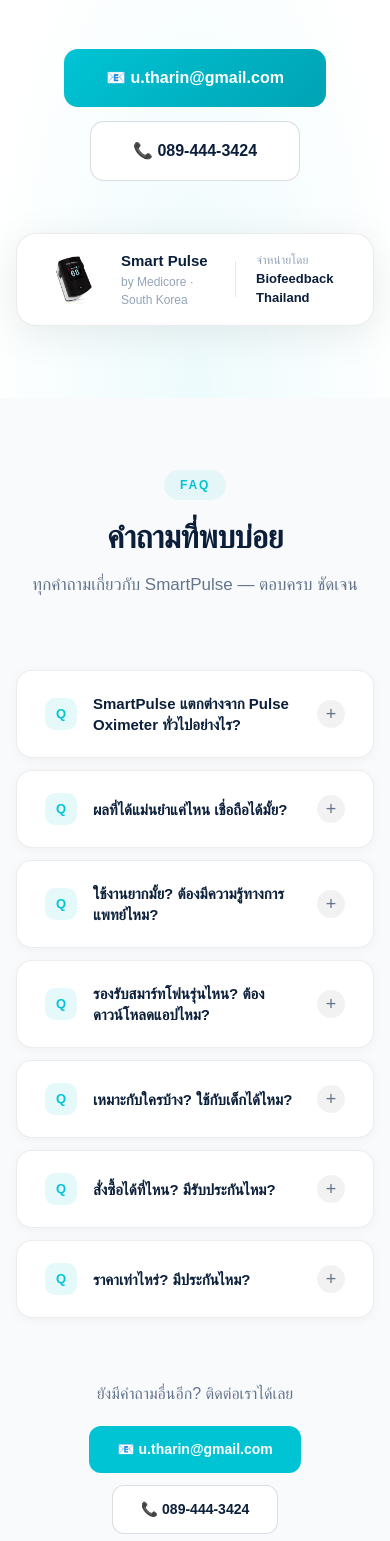
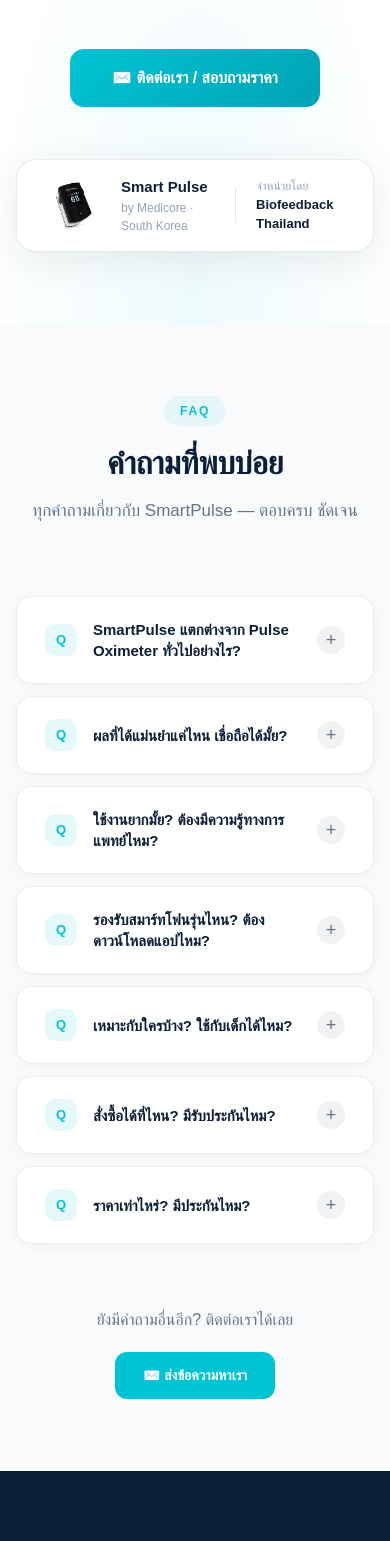
Before and after one commit to miraclemint/smartpulse-landing, a Next.js app: page / in a window 390 px wide. Shown: the part 7100-8641 px from the top of the page. Built offline with nearby package versions, Linux system fonts and the light colour scheme; a web font is replaced by a local one.

Commit message:
Replace email/phone buttons with scroll-to-contact links

```diff
--- a/components/CTASection.tsx
+++ b/components/CTASection.tsx
@@ -66,21 +66,13 @@
           Biofeedback Thailand Official
         </p>
         <div style={{ display: 'flex', gap: 14, justifyContent: 'center', flexWrap: 'wrap', marginBottom: 52 }}>
-          <motion.a href="mailto:u.tharin@gmail.com"
+          <motion.a href="#contact"
             whileHover={{ scale: 1.04, boxShadow: '0 20px 48px rgba(0,196,212,0.4)' }}
             whileTap={{ scale: 0.97 }}
             style={{ background: 'linear-gradient(135deg, #00C4D4, #00A3B4)', color: '#fff',
               fontWeight: 800, fontSize: 16, padding: '17px 42px', borderRadius: 14,
               display: 'inline-flex', alignItems: 'center', gap: 8, textDecoration: 'none' }}>
-            📧 u.tharin@gmail.com
-          </motion.a>
-          <motion.a href="tel:+66894443424"
-            whileHover={{ scale: 1.04, background: '#F1F5F9' }} whileTap={{ scale: 0.97 }}
-            style={{ color: '#0B1F3A', fontWeight: 700, fontSize: 16, padding: '17px 42px',
-              borderRadius: 14, border: '1.5px solid rgba(11,31,58,0.15)',
-              background: '#fff', display: 'inline-flex', alignItems: 'center', gap: 8,
-              textDecoration: 'none' }}>
-            📞 089-444-3424
+            ✉️ ติดต่อเรา / สอบถามราคา
           </motion.a>
         </div>
 
--- a/components/FAQSection.tsx
+++ b/components/FAQSection.tsx
@@ -115,21 +115,13 @@
             ยังมีคำถามอื่นอีก? ติดต่อเราได้เลย
           </p>
           <div style={{ display: 'flex', gap: 12, justifyContent: 'center', flexWrap: 'wrap' }}>
-            <motion.a href="mailto:u.tharin@gmail.com"
+            <motion.a href="#contact"
               whileHover={{ scale: 1.04, boxShadow: '0 12px 32px rgba(0,196,212,0.3)' }}
               whileTap={{ scale: 0.97 }}
               style={{ display: 'inline-flex', alignItems: 'center', gap: 8,
                 background: '#00C4D4', color: '#fff', fontWeight: 700, fontSize: 14,
                 padding: '13px 28px', borderRadius: 12, textDecoration: 'none' }}>
-              📧 u.tharin@gmail.com
-            </motion.a>
-            <motion.a href="tel:+66894443424"
-              whileHover={{ scale: 1.04 }} whileTap={{ scale: 0.97 }}
-              style={{ display: 'inline-flex', alignItems: 'center', gap: 8,
-                background: '#fff', color: '#0B1F3A', fontWeight: 700, fontSize: 14,
-                padding: '13px 28px', borderRadius: 12, textDecoration: 'none',
-                border: '1.5px solid rgba(11,31,58,0.15)' }}>
-              📞 089-444-3424
+              ✉️ ส่งข้อความหาเรา
             </motion.a>
           </div>
         </motion.div>
```
